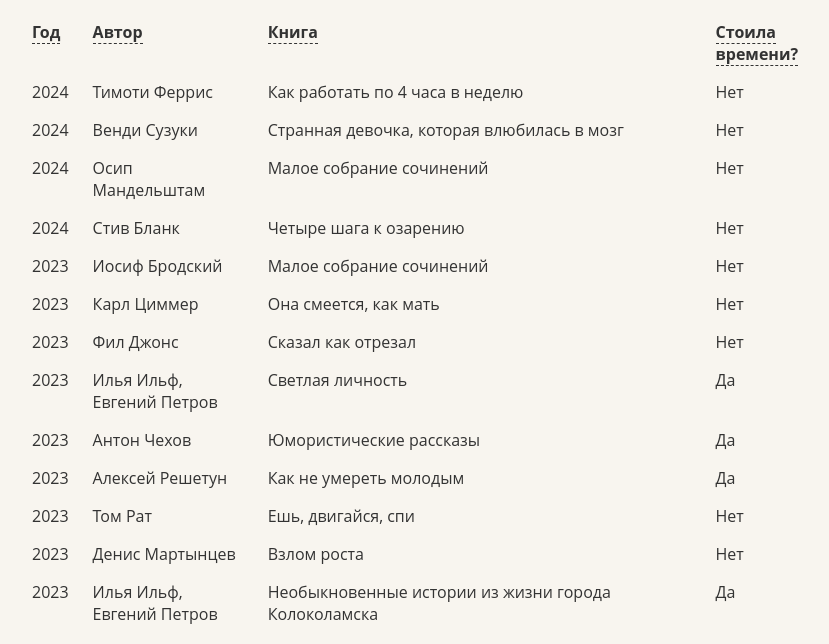
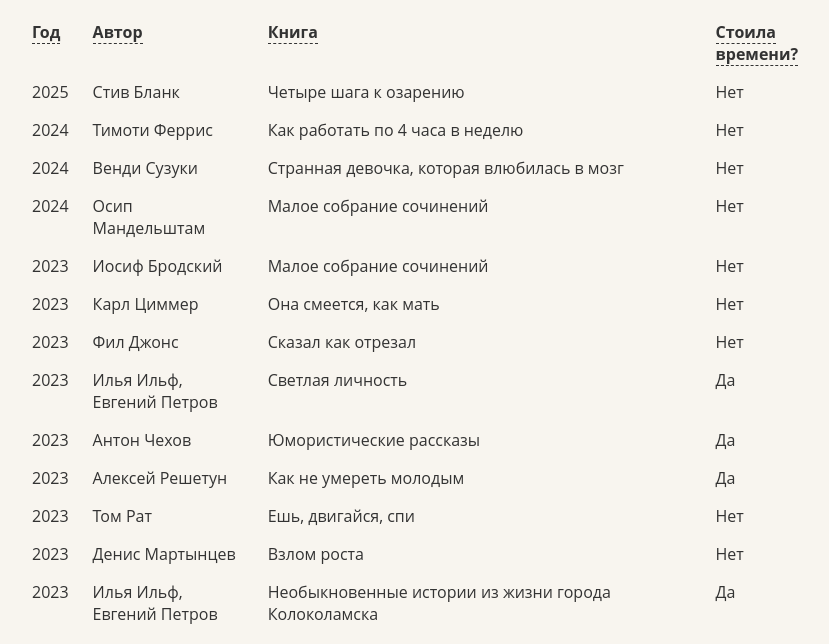
Before and after one commit to morugin-als/morugin-als.github.io, a plain HTML site: page books/index.html in a window 1280 px wide. Shown: the part 154-798 px from the top of the page, without its empty margins (32-861 px from the left). Drawn offline with Linux system fonts and the light colour scheme; no server answers.

Commit message:
Update index.html

```diff
--- a/books/index.html
+++ b/books/index.html
@@ -1325,7 +1325,7 @@
     <td>Нет</td>
   </tr>
   <tr>
-    <td>2024</td>
+    <td>2025</td>
     <td>Стив Бланк</td>
     <td>Четыре шага к&nbsp;озарению</td>
     <td>Нет</td>
```
